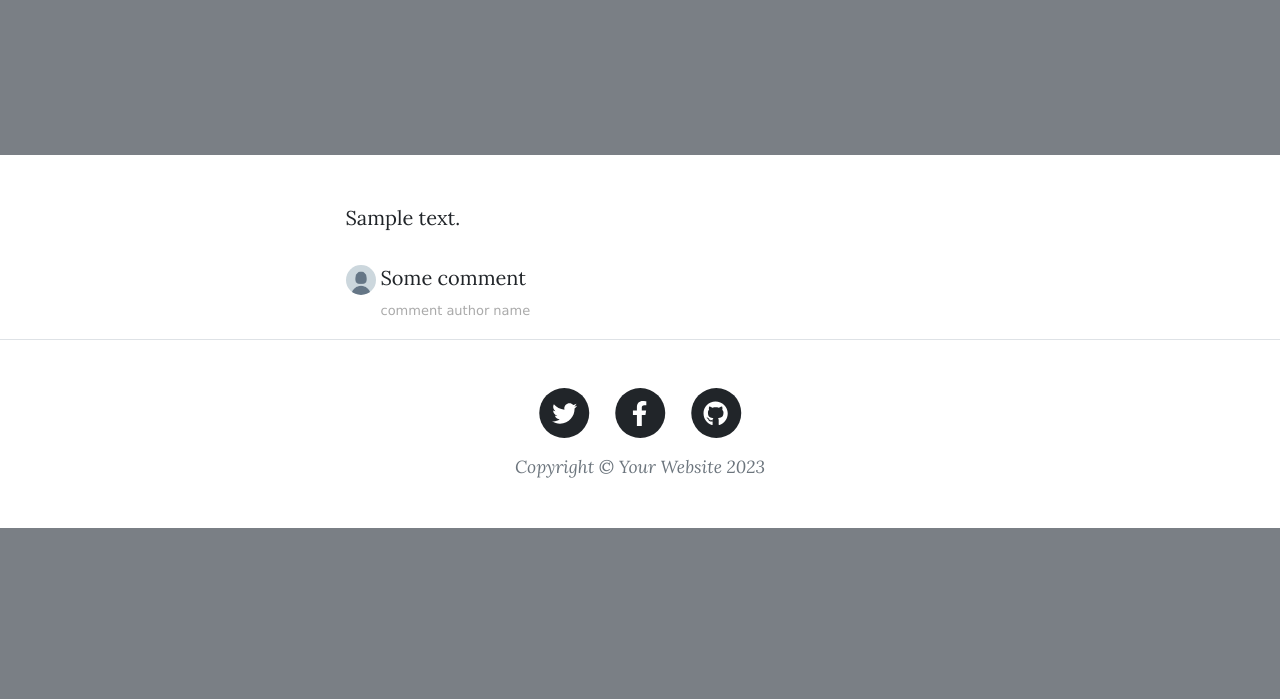
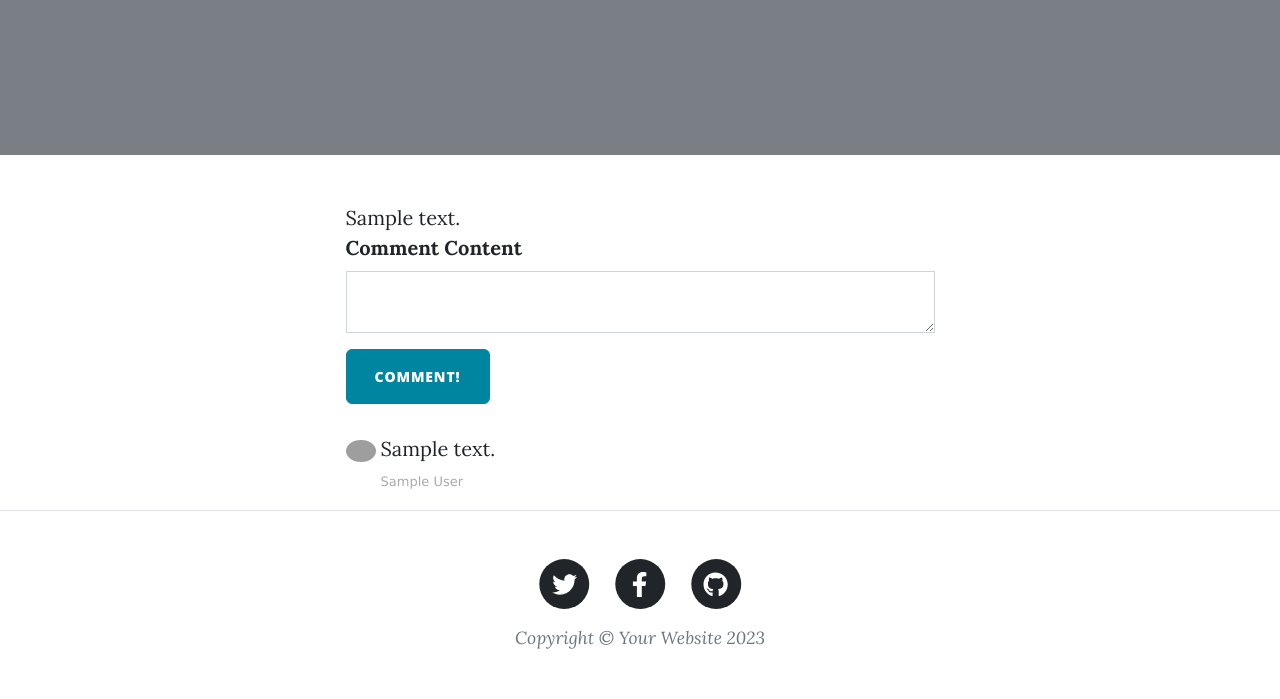
Before and after one commit to IxAntho/Flask_blog, a Flask app: page /post/1 in a window 1280 px wide. Shown: the part 411-1110 px from the top of the page. Before the commit the page ends 939 px from the top, so only its background shows below. Run offline with Flask 3, Linux system fonts and the light colour scheme; tables that the repository leaves empty hold one stand-in row (values such as "Sample post"); grey boxes marked "Sample" are stand-in pictures; some libraries are stand-ins or nearby versions; grey boxes are pictures that could not be loaded.

Commit message:
Feat/gravatar implementation and refacot comment functionallity

```diff
--- a/main.py
+++ b/main.py
@@ -19,6 +19,14 @@ app = Flask(__name__)
 app.config['SECRET_KEY'] = '8BYkEfBA6O6donzWlSihBXox7C0sKR6b'
 ckeditor = CKEditor(app)
 Bootstrap5(app)
+gravatar = Gravatar(app,
+                    size=100,
+                    rating='g',
+                    default='retro',
+                    force_default=False,
+                    force_lower=False,
+                    use_ssl=False,
+                    base_url=None)
 
 # TODO: Configure Flask-Login
 login_manager = LoginManager()
@@ -177,14 +185,22 @@ def get_all_posts():
 def show_post(post_id):
     requested_post = db.get_or_404(BlogPost, post_id)
     comment_form = CommentForm()
+    result = db.session.execute(db.select(Comment))
+    comments = result.scalars().all()
     if comment_form.validate_on_submit():
+        if not current_user.is_active:
+            flash("Please log in or register to comment a post.", "warning")
+            return redirect(url_for("login"))
         new_comment = Comment(
-            body=comment_form.body.data
+            body=comment_form.body.data,
+            author=current_user,
+            post=requested_post
         )
         db.session.add(new_comment)
         db.session.commit()
-        return redirect(url_for(f"show_post({post_id})"))
-    return render_template("post.html", post=requested_post, logged_in=current_user.is_active)
+        return redirect(url_for("show_post", post_id=requested_post.id))
+    return render_template("post.html", post=requested_post, logged_in=current_user.is_active, form=comment_form,
+                           comments=comments)
 
 
 # TODO: Use a decorator so only an admin user can create a new post
@@ -242,12 +258,12 @@ def delete_post(post_id):
 
 @app.route("/about")
 def about():
-    return render_template("about.html")
+    return render_template("about.html", logged_in=current_user.is_active)
 
 
 @app.route("/contact")
 def contact():
-    return render_template("contact.html")
+    return render_template("contact.html", logged_in=current_user.is_active)
 
 
 def print_table_names():
--- a/templates/post.html
+++ b/templates/post.html
@@ -1,3 +1,4 @@
+{% from "bootstrap5/form.html" import render_form %}
 {% include "header.html" %}
 
 <!-- Page Header-->
@@ -38,18 +39,22 @@
 
                 <!-- Comments Area -->
                 <!-- TODO: Add a CKEditor for commenting below -->
+                {{ ckeditor.load() }} {{ ckeditor.config(name='body') }} {{
+                render_form(form, novalidate=True, button_map={"submit": "primary"}) }}
                 <div class="comment">
                     <!-- TODO: Show all the comments on a post -->
                     <ul class="commentList">
+                        {% for comment in comments: %}
                         <li>
                             <div class="commenterImage">
-                                <img src="../static/assets/img/default-profile.jpg"/>
+                                <img src="{{ comment.author.email | gravatar }}"/>
                             </div>
                             <div class="commentText">
-                                <p>Some comment</p>
-                                <span class="date sub-text">comment author name</span>
+                                <p>{{ comment.body|safe }}</p>
+                                <span class="date sub-text">{{ comment.author.name }}</span>
                             </div>
                         </li>
+                        {% endfor %}
                     </ul>
                 </div>
             </div>
```
